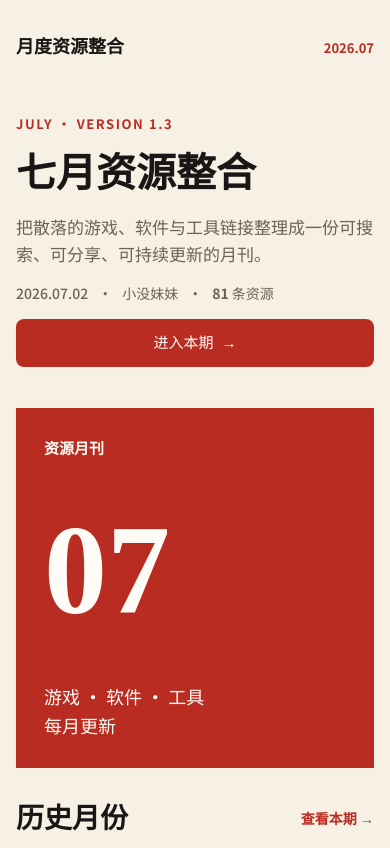
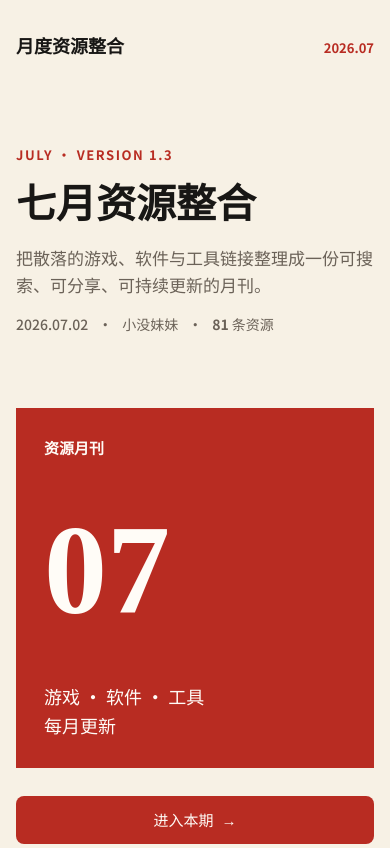
Before and after one commit to NiceBlueChai/NiceBlueChai.github.io, a website with bundled scripts: page index.html in a window 390 px wide. Shown: the top 848 px of the page. Built offline with nearby package versions, Linux system fonts and the light colour scheme.

Commit message:
fix(ui): 修正手机端按钮顺序与标题换行

```diff
--- a/assets/site.css
+++ b/assets/site.css
@@ -191,6 +191,10 @@ img {
     border-color: var(--accent);
 }
 
+.home-mobile-enter {
+    display: none;
+}
+
 .button:hover,
 .text-action:hover,
 .category-chip:hover {
@@ -319,6 +323,10 @@ img {
 
 .issue-intro h1 {
     font-size: clamp(40px, 4vw, 52px);
+}
+
+.issue-intro h1 span {
+    display: inline;
 }
 
 .issue-description {
@@ -700,7 +708,12 @@ img {
         font-size: 126px;
     }
 
-    .home-copy .button {
+    .home-desktop-enter {
+        display: none;
+    }
+
+    .home-mobile-enter {
+        display: inline-flex;
         width: 100%;
     }
 
@@ -728,6 +741,10 @@ img {
         max-width: 300px;
         font-size: 38px;
         line-height: 1.55;
+    }
+
+    .issue-intro h1 span {
+        display: block;
     }
 
     .issue-description {
--- a/index.html
+++ b/index.html
@@ -33,7 +33,7 @@
                     <span aria-hidden="true">·</span>
                     <span><strong data-resource-count>81</strong> 条资源</span>
                 </p>
-                <a class="button button--primary" data-current-issue-link href="/2026/07/?v=1.3">
+                <a class="button button--primary home-desktop-enter" data-current-issue-link href="/2026/07/?v=1.3">
                     进入本期 <span aria-hidden="true">→</span>
                 </a>
             </div>
@@ -43,6 +43,9 @@
                 <span class="issue-cover__label">资源月刊</span>
                 <span class="issue-cover__month">07</span>
                 <span class="issue-cover__topics">游戏 · 软件 · 工具<br>每月更新</span>
+            </a>
+            <a class="button button--primary home-mobile-enter" data-current-issue-link href="/2026/07/?v=1.3">
+                进入本期 <span aria-hidden="true">→</span>
             </a>
         </section>
 
```
Also changed, not shown: 2026/07/index.html (+1 -1 lines).
